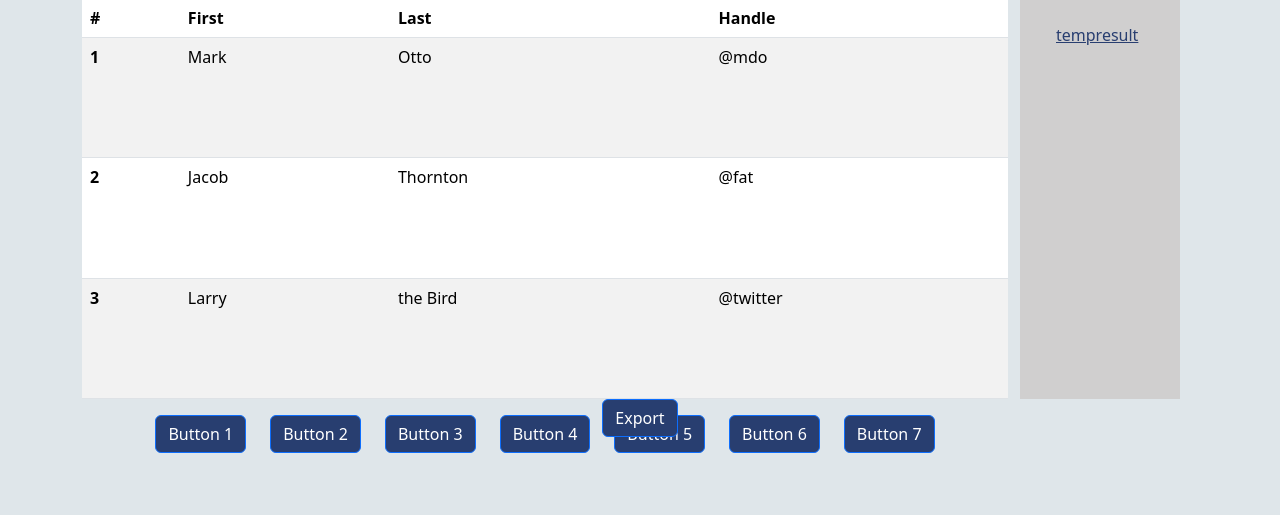
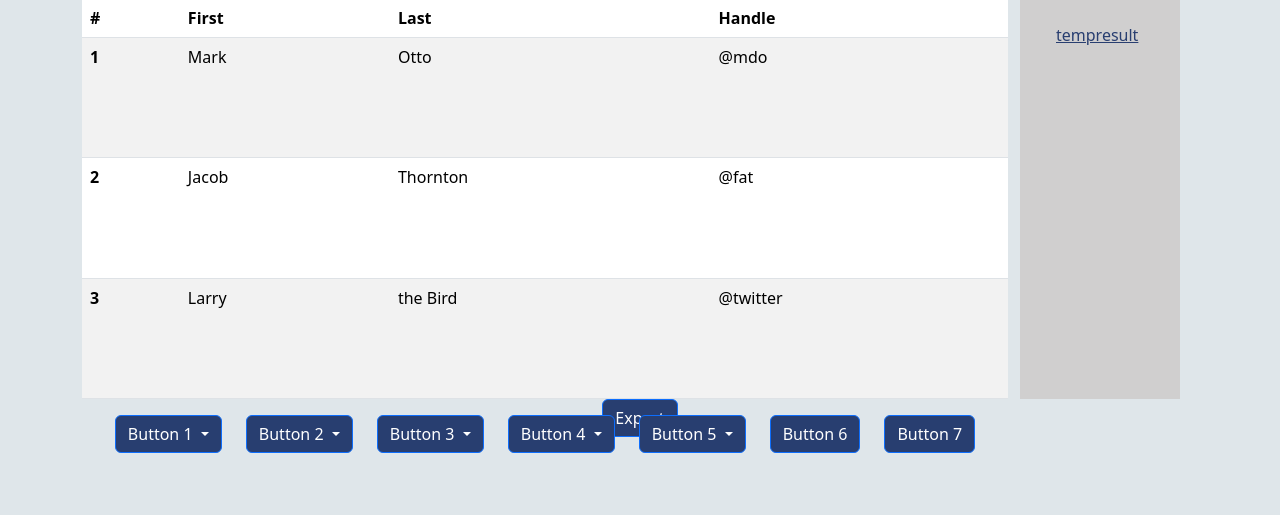
Before and after one commit to LUMC/SSLP-Analyzer, a Django app: page / in a window 1280 px wide. Shown: the part 195-710 px from the top of the page. Run offline with Django 4.2, Linux system fonts and the light colour scheme; some libraries are stand-ins or nearby versions.

Commit message:
Lower buttons turned in to dropdowns

```diff
--- a/SSLP_analyzer/templates/homepage.html
+++ b/SSLP_analyzer/templates/homepage.html
@@ -106,41 +106,73 @@
                 <div class="container d-flex align-items-center justify-content-center">
                     <div class="row">
                         <div class="col btn-col">
-                            <button class="btn btn-primary btn-dark-blue">
-                                Button 1
+                            <div class="dropdown">
+                                <button class="btn btn-primary btn-dark-blue dropdown-toggle" type="button" id="dropdownButton1" data-toggle="dropdown" aria-haspopup="true" aria-expanded="false">
+                                    Button 1
+                                </button>
+                                <div class="dropdown-menu" aria-labelledby="dropdownButton1">
+                                    <a class="dropdown-item" href="#">Dropdown 1 - Item 1</a>
+                                    <a class="dropdown-item" href="#">Dropdown 1 - Item 2</a>
+                                    <a class="dropdown-item" href="#">Dropdown 1 - Item 3</a>
+                                </div>
+                            </div>
+                        </div>
+                        <div class="col btn-col">
+                            <div class="dropdown">
+                                <button class="btn btn-primary btn-dark-blue dropdown-toggle" type="button" id="dropdownButton2" data-toggle="dropdown" aria-haspopup="true" aria-expanded="false">
+                                    Button 2
+                                </button>
+                                <div class="dropdown-menu" aria-labelledby="dropdownButton2">
+                                    <a class="dropdown-item" href="#">Dropdown 2 - Item 1</a>
+                                    <a class="dropdown-item" href="#">Dropdown 2 - Item 2</a>
+                                    <a class="dropdown-item" href="#">Dropdown 2 - Item 3</a>
+                                </div>
+                            </div>
+                        </div>
+                        <div class="col btn-col">
+                            <div class="dropdown">
+                                <button class="btn btn-primary btn-dark-blue dropdown-toggle" type="button" id="dropdownButton3" data-toggle="dropdown" aria-haspopup="true" aria-expanded="false">
+                                    Button 3
+                                </button>
+                                <div class="dropdown-menu" aria-labelledby="dropdownButton3">
+                                    <a class="dropdown-item" href="#">Dropdown 3 - Item 1</a>
+                                    <a class="dropdown-item" href="#">Dropdown 3 - Item 2</a>
+                                    <a class="dropdown-item" href="#">Dropdown 3 - Item 3</a>
+                                </div>
+                            </div>
+                        </div>
+                        <div class="col btn-col">
+                            <div class="dropdown">
+                                <button class="btn btn-primary btn-dark-blue dropdown-toggle" type="button" id="dropdownButton4" data-toggle="dropdown" aria-haspopup="true" aria-expanded="false">
+                                    Button 4
+                                </button>
+                                <div class="dropdown-menu" aria-labelledby="dropdownButton4">
+                                    <a class="dropdown-item" href="#">Dropdown 4 - Item 1</a>
+                                    <a class="dropdown-item" href="#">Dropdown 4 - Item 2</a>
+                                    <a class="dropdown-item" href="#">Dropdown 4 - Item 3</a>
+                                </div>
+                            </div>
+                        </div>
+                        <div class="col btn-col">
+                            <div class="dropdown">
+                                <button class="btn btn-primary btn-dark-blue dropdown-toggle" type="button" id="dropdownButton5" data-toggle="dropdown" aria-haspopup="true" aria-expanded="false">
+                                    Button 5
+                                </button>
+                                <div class="dropdown-menu" aria-labelledby="dropdownButton5">
+                                    <a class="dropdown-item" href="#">Dropdown 5 - Item 1</a>
+                                    <a class="dropdown-item" href="#">Dropdown 5 - Item 2</a>
+                                    <a class="dropdown-item" href="#">Dropdown 5 - Item 3</a>
+                                </div>
+                            </div>
+                        </div>
+                        <div class="col btn-col">
+                            <button class="btn btn-primary btn-dark-blue">Button 6
                             </button>
                         </div>
                         <div class="col btn-col">
-                            <button class="btn btn-primary btn-dark-blue">
-                                Button 2
+                            <button class="btn btn-primary btn-dark-blue">Button 7
                             </button>
                         </div>
-                        <div class="col btn-col">
-                            <button class="btn btn-primary btn-dark-blue">
-                                Button 3
-                            </button>
-                        </div>
-                        <div class="col btn-col">
-                            <button class="btn btn-primary btn-dark-blue">
-                                Button 4
-                            </button>
-                        </div>
-                        <div class="col btn-col">
-                            <button class="btn btn-primary btn-dark-blue">
-                                Button 5
-                            </button>
-                        </div>
-                        <div class="col btn-col">
-                            <button class="btn btn-primary btn-dark-blue">
-                                Button 6
-                            </button>
-                        </div>
-                        <div class="col btn-col">
-                            <button class="btn btn-primary btn-dark-blue">
-                                Button 7
-                            </button>
-                        </div>
-
                     </div>
                 </div>
             </div>
```
